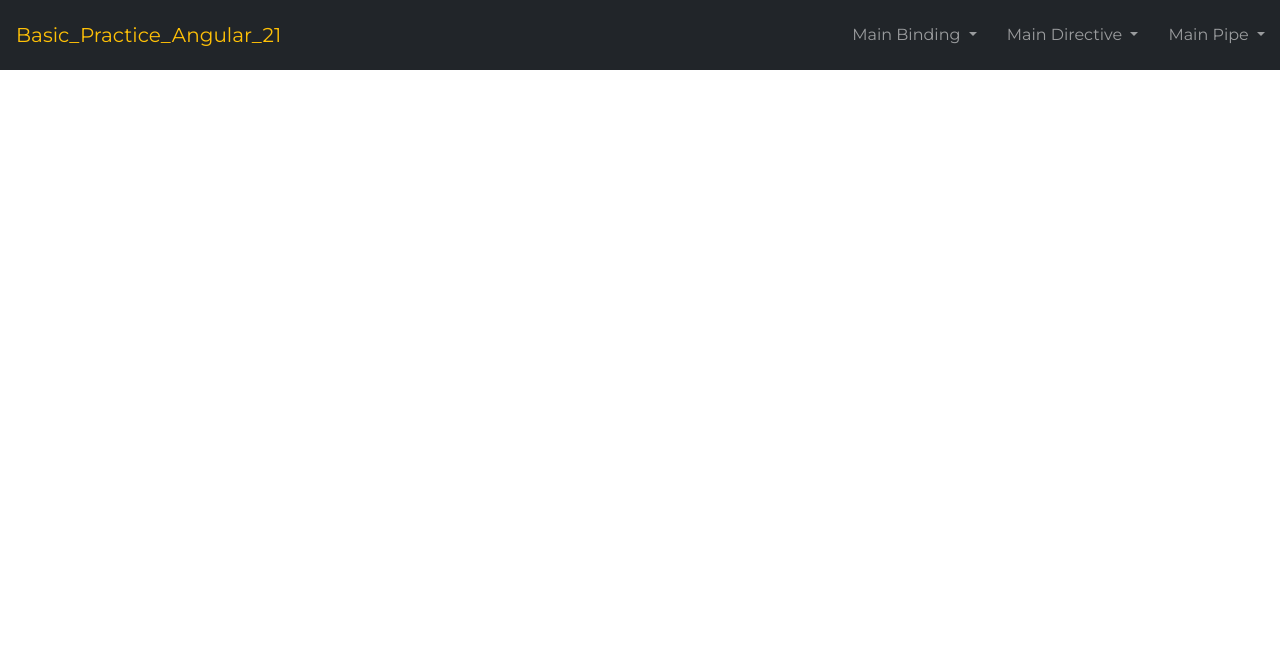
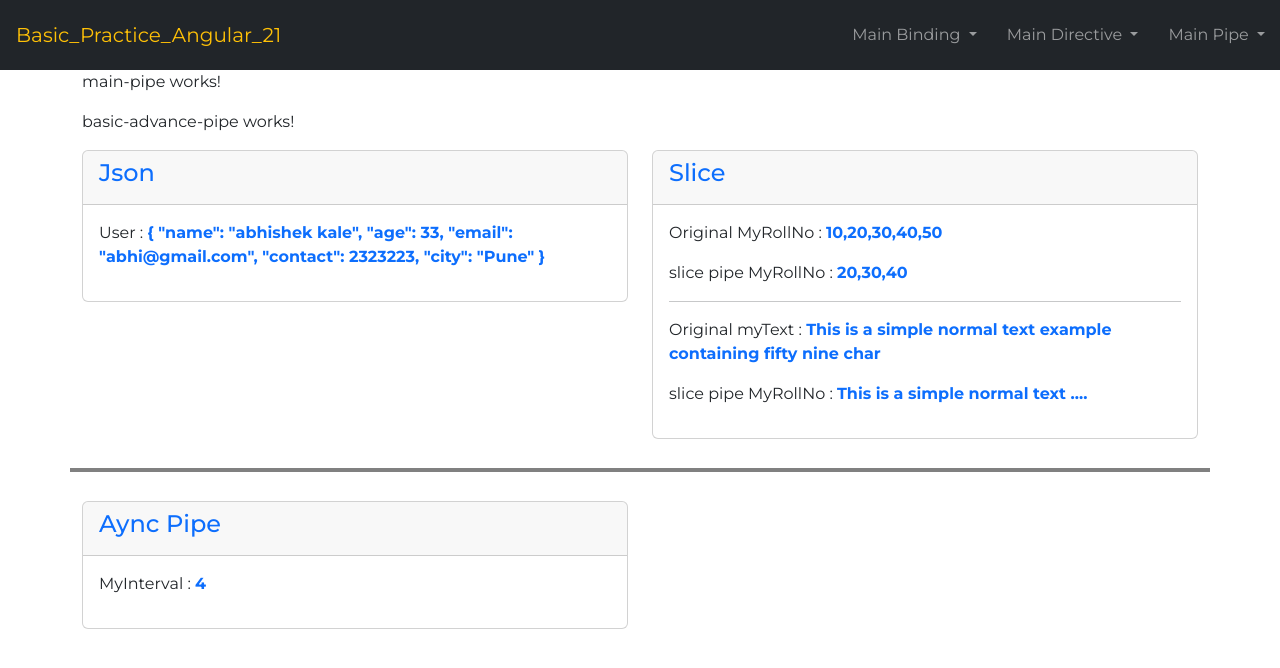
Before and after one commit to abhikaleangulardev-gif/basic_Practice_Angular_Topic, an Angular app: page /main-pipe/basic-advance-pipe in a window 1280 px wide. Before the commit this address led to /. Shown: the top 668 px of the page. Built offline with nearby package versions, Linux system fonts and the light colour scheme.

Commit message:
completed advance pipe topic

```diff
--- a/src/app/app.routes.ts
+++ b/src/app/app.routes.ts
@@ -33,7 +33,8 @@ export const routes: Routes = [
         loadComponent: () => import('./components/main-pipe/main-pipe').then((c) => c.MainPipe),
         children: [
             { path: '', redirectTo: '', pathMatch: 'full' },
-            { path: 'default-pipe', loadComponent: () => import('./components/main-pipe/default-pipe/default-pipe').then((c) => c.DefaultPipe) }
+            { path: 'default-pipe', loadComponent: () => import('./components/main-pipe/default-pipe/default-pipe').then((c) => c.DefaultPipe) },
+            { path: 'basic-advance-pipe', loadComponent: () => import('./components/main-pipe/basic-advance-pipe/basic-advance-pipe').then((c) => c.BasicAdvancePipe) }
         ]
     }
 ];
--- /dev/null
+++ b/src/app/components/main-pipe/basic-advance-pipe/basic-advance-pipe.css
@@ -0,0 +1,5 @@
+.line{
+    width:1400px;
+    border:2px solid grey;
+    margin: 29px 0;
+}
--- /dev/null
+++ b/src/app/components/main-pipe/basic-advance-pipe/basic-advance-pipe.html
@@ -0,0 +1,39 @@
+<p>basic-advance-pipe works!</p>
+<div class="row">
+    <div class="col-sm-6">
+        <div class="card">
+            <div class="card-header">
+                <h4 class="text-primary">Json</h4>
+            </div>
+            <div class="card-body">
+                <p>User : <b class="text-primary">{{myUser() | json}}</b></p>
+            </div>
+        </div>
+    </div>
+    <div class="col-sm-6">
+        <div class="card">
+            <div class="card-header">
+                <h4 class="text-primary">Slice</h4>
+            </div>
+            <div class="card-body">
+                <p>Original MyRollNo : <b class="text-primary">{{myRollNo()}}</b></p>
+                <p>slice pipe MyRollNo : <b class="text-primary">{{myRollNo() | slice:1:4}}</b></p>
+                <hr>
+                <p>Original myText : <b class="text-primary">{{myText()}}</b></p>
+                <p>slice pipe MyRollNo : <b class="text-primary">{{(myText() | slice:0:29) + '....'}}</b></p>
+            </div>
+        </div>
+    </div>
+    <div class="line"></div>
+    <div class="col-sm-6">
+                <div class="card">
+            <div class="card-header">
+                <h4 class="text-primary">Aync Pipe</h4>
+            </div>
+            <div class="card-body">
+                <!-- <p>MyInterval : <b class="text-primary">{{myCounter$()}}</b></p> -->
+                    <p>MyInterval : <b class="text-primary">{{myCounter$ | async}}</b></p>
+            </div>
+        </div>
+    </div>
+</div>
--- /dev/null
+++ b/src/app/components/main-pipe/basic-advance-pipe/basic-advance-pipe.ts
@@ -0,0 +1,41 @@
+import { AsyncPipe, CommonModule, JsonPipe, SlicePipe } from '@angular/common';
+import { Component, OnInit, signal, WritableSignal } from '@angular/core';
+import { interval } from 'rxjs';
+
+interface User {
+  name: string,
+  age: number,
+  email: string,
+  contact: number,
+  city: string,
+}
+
+@Component({
+  selector: 'app-basic-advance-pipe',
+  imports: [CommonModule, JsonPipe, SlicePipe, AsyncPipe],
+  templateUrl: './basic-advance-pipe.html',
+  styleUrl: './basic-advance-pipe.css',
+})
+export class BasicAdvancePipe implements OnInit {
+  myUser: WritableSignal<User> = signal<User>({
+    name: 'abhishek kale',
+    age: 33,
+    email: "abhi@gmail.com",
+    contact: 2323223,
+    city: 'Pune'
+  });
+
+  myRollNo: WritableSignal<number[]> = signal<number[]>([10, 20, 30, 40, 50]);
+
+  myText: WritableSignal<string> = signal<string>('This is a simple normal text example containing fifty nine char');
+
+  // async pipe
+  // myCounter$: WritableSignal<number> = signal<number>(0);
+  myCounter$ = interval(1000);
+
+  ngOnInit(): void {
+    // setInterval(() => {
+    //   this.myCounter$.update(v => v + 1);
+    // }, 1000);
+  }
+}
--- a/src/app/header/header/header.html
+++ b/src/app/header/header/header.html
@@ -43,8 +43,8 @@
                 <ul class="dropdown-menu" aria-labelledby="navbarDropdown">
                     <li><a class="dropdown-item" routerLink="main-pipe/default-pipe"
                             routerLinkActive="active">Default Pipe</a></li>
-                    <li><a class="dropdown-item" routerLink="main-directive/attribute-directives"
-                            routerLinkActive="active">Attribute Directives</a></li>
+                    <li><a class="dropdown-item" routerLink="main-pipe/basic-advance-pipe"
+                            routerLinkActive="active">Adavance Pipe</a></li>
                     <li><a class="dropdown-item" routerLink="main-directive/cutom-directives"
                             routerLinkActive="active">Cutom Directives</a></li>
                 </ul>
```
